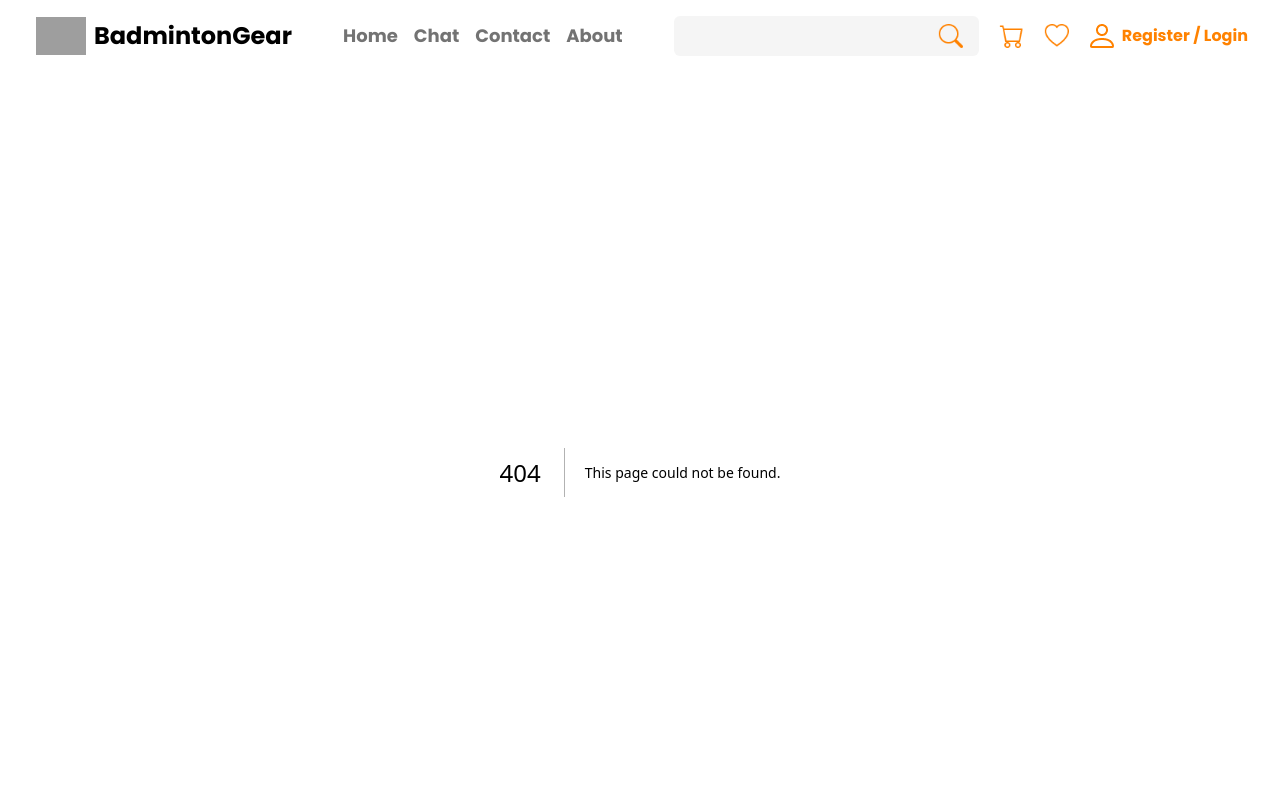
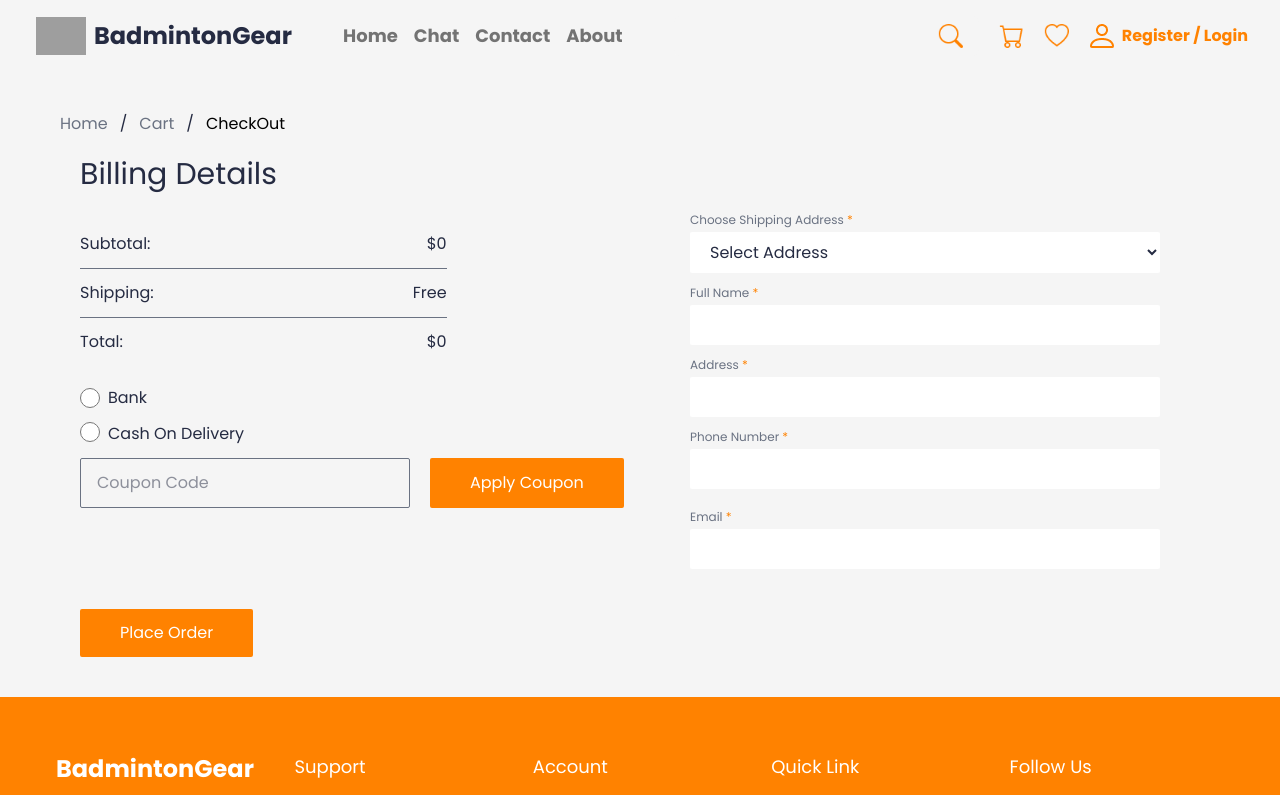
Before and after one commit to ITechIOI/SE113-BadmintonGear-Testing, a Next.js app: page /checkout in a window 1280 px wide. Before the commit this address had no page. Shown: the top 795 px of the page. Built offline with nearby package versions, Linux system fonts and the light colour scheme; grey boxes are pictures that could not be loaded.

Commit message:
Submit checkout page

```diff
--- a/src/app/cart/page.js
+++ b/src/app/cart/page.js
@@ -4,6 +4,8 @@ import Image from 'next/image';
 import CartItem from '@/components/CartItem';
 
 export default function Cart() {
+    const subtotal = 0; // calculate subtotal from items in cart
+    const shipping = 0; // calculate shipping from items in cart
     const [isAllChecked, setIsAllChecked] = useState(false); // Trạng thái checkbox của thead
     const [items, setItems] = useState([
         { id: "1", product: "Product 1", image: "/images/product1.png", discount: 5, price: 50, stockStatus: true, quantity: 1, isChecked: false },
@@ -74,6 +76,29 @@ export default function Cart() {
                 >
                     Return to Shopping
                 </button>
+                <div className='flex justify-between items-start mt-5'>
+                    <div className='flex w-1/2'>
+                        <input type='text' placeholder='Coupon Code' className='border border-gray-500 rounded-xs px-4 py-3 w-3/5' />
+                        <button className='bg-[#FF8200] text-white rounded-xs px-10 py-3 ml-5'>Apply Coupon</button>
+                    </div>
+                    <div className='w-1/3 border-2 rounded-md px-10 py-5 flex flex-col'>
+                        <label className='w-full text-lg font-medium mb-5 text-center'>Cart Total</label>
+                        <div className='border-b border-gray-500 flex justify-between pb-3 mb-3'>
+                            <p className='text-left'>Subtotal:</p>
+                            <p className='text-right'>${subtotal}</p>
+                        </div>
+                        <div className='border-b border-gray-500 flex justify-between pb-3 mb-3'>
+                            <p className='text-left'>Shipping:</p>
+                            <p className='text-right'>{shipping === 0 ? "Free" : `$${shipping}`}</p>
+                        </div>
+                        <div className='flex justify-between mb-3'>
+                            <p className='text-left'>Total:</p>
+                            <p className='text-right'>${subtotal + shipping}</p>
+                        </div>
+                        <button className='bg-[#FF8200] text-white rounded-xs px-10 py-3 mt-5 w-fit mx-auto'
+                            onClick={() => window.location.href = "/checkout"}>Process To Check Out</button>
+                    </div>
+                </div>
             </div>
         </div>
     );
--- /dev/null
+++ b/src/app/checkout/page.js
@@ -0,0 +1,94 @@
+import React from 'react'
+
+export default function CheckOut() {
+    const subtotal = 0; // calculate subtotal from items in cart
+    const shipping = 0; // calculate shipping from items in cart
+    return (
+        <div>
+            <div id="roadmap" className="flex items-center mt-10 ml-15">
+                <a className="text-gray-500" href="/">Home</a>
+                <label className="ml-3 mr-3">/</label>
+                <a className="text-gray-500" href="/cart">Cart</a>
+                <label className="ml-3 mr-3">/</label>
+                <a className="text-black" href="/cart">CheckOut</a>
+            </div>
+            <div className='mx-20 mt-5'>
+                <div className='text-3xl font-medium'>Billing Details</div>
+                <div className='grid grid-col lg:grid-cols-2 gap-5 mt-5'>
+                    <div>
+                        {/* List of Product */}
+                        <div>
+
+                        </div>
+                        <div className='w-2/3 rounded-md py-5 flex flex-col'>
+                            <div className='border-b border-gray-500 flex justify-between pb-3 mb-3'>
+                                <p className='text-left'>Subtotal:</p>
+                                <p className='text-right'>${subtotal}</p>
+                            </div>
+                            <div className='border-b border-gray-500 flex justify-between pb-3 mb-3'>
+                                <p className='text-left'>Shipping:</p>
+                                <p className='text-right'>{shipping === 0 ? "Free" : `$${shipping}`}</p>
+                            </div>
+                            <div className='flex justify-between mb-3'>
+                                <p className='text-left'>Total:</p>
+                                <p className='text-right'>${subtotal + shipping}</p>
+                            </div>
+                        </div>
+                        <div>
+                            <div className=' w-2/3 flex items-center justify-between mb-3'>
+                                <div className='flex items-center'>
+                                    <input type='radio' name='payment' value='credit' className='mr-2 w-5 h-5 accent-black' />
+                                    <label htmlFor='credit'>Bank</label>
+                                </div>
+                                {/* Image of bank */}
+                                <div>
+
+
+                                </div>
+                            </div>
+                            <div className='flex items center mb-3'>
+                                <input type='radio' name='payment' value='paypal' className='mr-2 w-5 h-5 accent-black' />
+                                <label htmlFor='paypal'>Cash On Delivery</label>
+                            </div>
+                        </div>
+                        <div className='flex w-full'>
+                            <input type='text' placeholder='Coupon Code' className='border border-gray-500 rounded-xs px-4 py-3 w-3/5' />
+                            <button className='bg-[#FF8200] text-white rounded-xs px-10 py-3 ml-5'>Apply Coupon</button>
+                        </div>
+                    </div>
+                    {/* Address */}
+                    <div className='px-10'>
+                        <div className='flex flex-col'>
+                            <label className='text-xs text-gray-500 mb-1'>Choose Shipping Address <span className='text-[#ff8200]'>*</span></label>
+                            {/* <input type='text' id='idaddress'  className='bg-white rounded-xs px-4 py-2 mb-3' /> */}
+                            <select id='idaddress' className='bg-white rounded-xs px-4 py-2 mb-3'>
+                                <option value=''>Select Address</option>
+                                <option value='address1'>Address 1</option>
+                                <option value='address2'>Address 2</option>
+                                <option value='address3'>Address 3</option>
+                            </select>
+                        </div>
+                        <div className='flex flex-col'>
+                            <label className='text-xs text-gray-500 mb-1'>Full Name <span className='text-[#ff8200]'>*</span></label>
+                            <input type='text' id='name' className='bg-white rounded-xs px-4 py-2 mb-3' />
+                        </div>
+                        <div className='flex flex-col'>
+                            <label className='text-xs text-gray-500 mb-1'>Address <span className='text-[#ff8200]'>*</span></label>
+                            <input type='text' id='address' className='bg-white rounded-xs px-4 py-2 mb-3' />
+                        </div>
+                        <div className='flex flex-col'>
+                            <label className='text-xs text-gray-500 mb-1'>Phone Number <span className='text-[#ff8200]'>*</span></label>
+                            <input type='text' id='phone' className='bg-white rounded-xs px-4 py-2 mb-5' />
+                        </div>
+                        <div className='flex flex-col'>
+                            <label className='text-xs text-gray-500 mb-1'>Email <span className='text-[#ff8200]'>*</span></label>
+                            <input type='text' id='email' className='bg-white rounded-xs px-4 py-2 mb-5' />
+                        </div>
+                    </div>
+                </div>
+                <button className='bg-[#FF8200] text-white rounded-xs px-10 py-3 mt-5'>Place Order</button>
+
+            </div>
+        </div>
+    )
+}
--- a/src/components/Header.js
+++ b/src/components/Header.js
@@ -63,7 +63,7 @@ const Header = () => {
                             <Image src="/icons/searchic.png" alt="search" height={25} width={25} />
                         </button>
                     </div>
-                    <button className="cursor-pointer">
+                    <button className="cursor-pointer" onClick={() => window.location.href = "/cart"}>
                         <Image src="/icons/cartic.png" alt="search" height={25} width={25} />
                     </button>
                     <button className="cursor-pointer">
```
